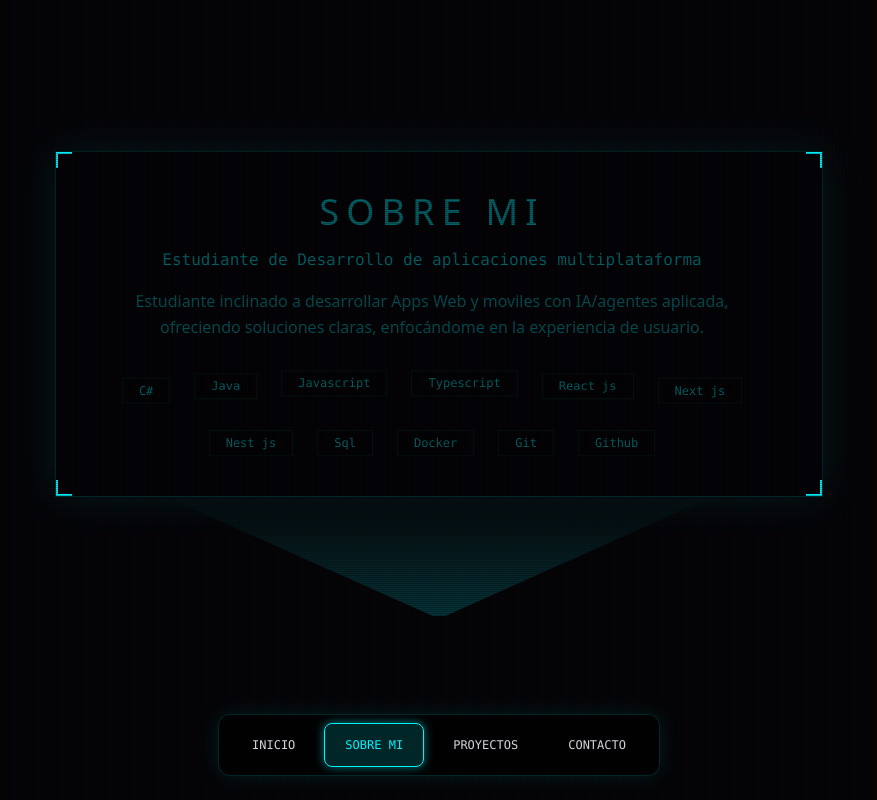
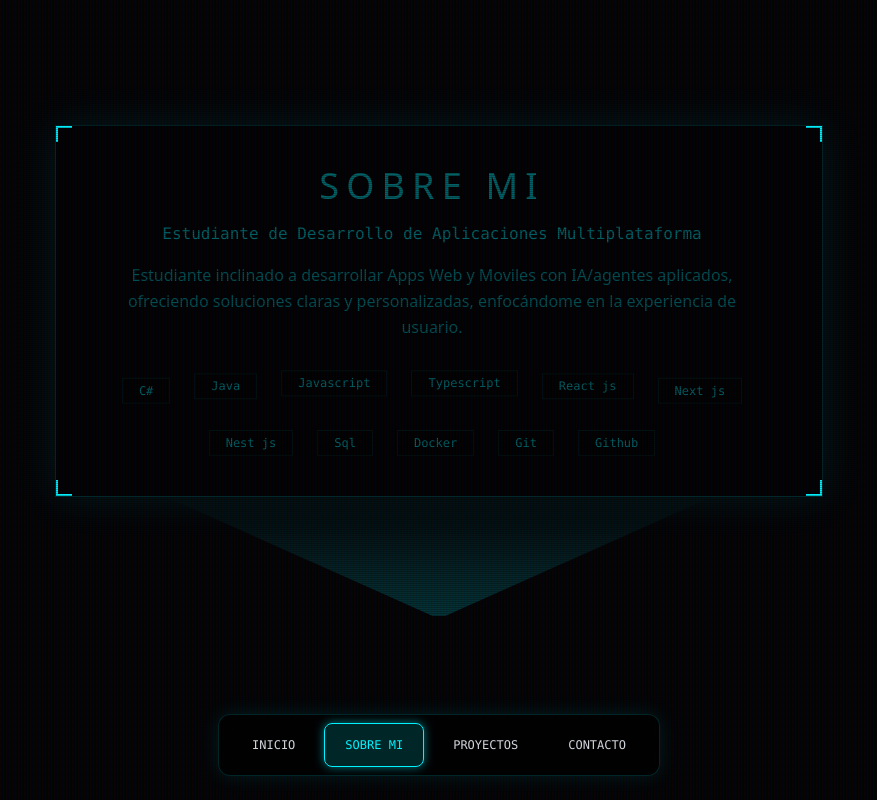
Before and after one commit to ryux2001/Portfolio, a React (Vite) app: page / in a window 1280 px wide. Both pictures are taken after a click on the button "SOBRE MI". Shown: the whole page, without its empty margins (201-1078 px from the left). Built offline with nearby package versions, Linux system fonts and the light colour scheme.

Commit message:
new project added: url fix

```diff
--- a/src/components/sections/SobreMi.jsx
+++ b/src/components/sections/SobreMi.jsx
@@ -10,10 +10,10 @@ export const SobreMi = () => {
     <div className="flex max-w-2xl flex-col items-center text-center">
       <h2 className="mb-4 text-4xl uppercase tracking-[0.2em]">Sobre mi</h2>
       <h3 className="mb-4 font-mono text-[var(--color-hologram)]">
-        Estudiante de Desarrollo de aplicaciones multiplataforma
+        Estudiante de Desarrollo de Aplicaciones Multiplataforma
       </h3>
       <p className="mb-10 leading-relaxed opacity-80">
-        Estudiante inclinado a desarrollar Apps Web y moviles con IA/agentes aplicada, ofreciendo soluciones claras, enfocándome en la experiencia de usuario.
+        Estudiante inclinado a desarrollar Apps Web y Moviles con IA/agentes aplicados, ofreciendo soluciones claras y personalizadas, enfocándome en la experiencia de usuario.
       </p>
 
       <div className="flex flex-wrap justify-center gap-6">
```
